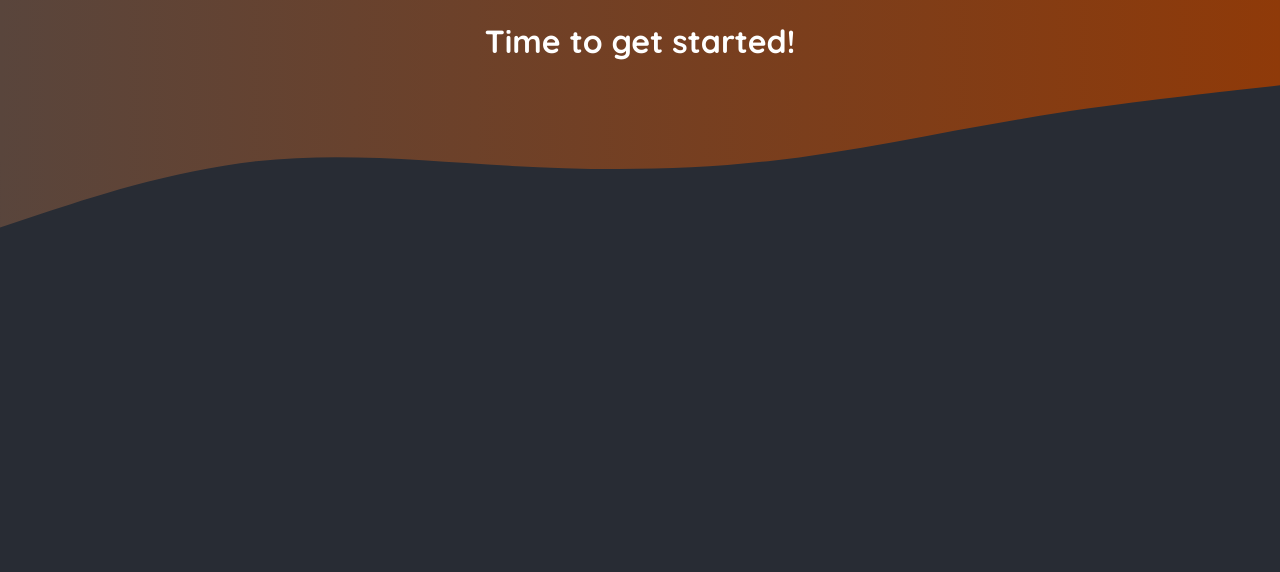
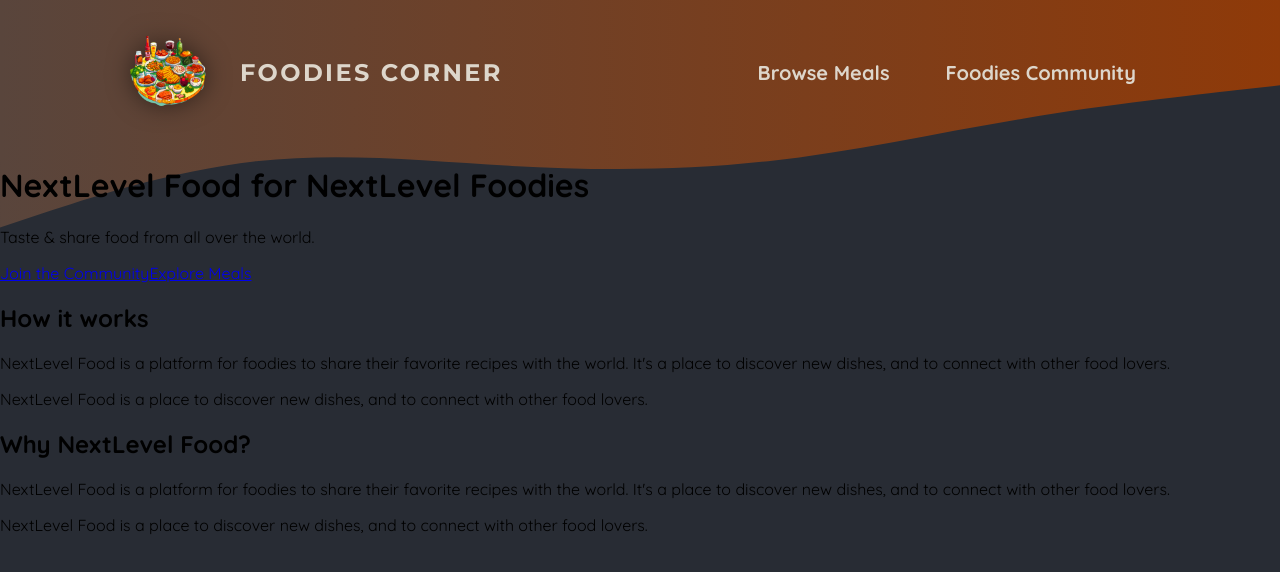
Before and after one commit to har-sat/foodies-app, a Next.js app: page / in a window 1280 px wide. Shown: the top 572 px of the page. Built offline with nearby package versions, Linux system fonts and the light colour scheme.

Commit message:
feat: landing page setup

```diff
--- /dev/null
+++ b/app/community/page.js
@@ -0,0 +1,3 @@
+export default function CommunityPage() {
+  return <h1>Community Page</h1>;
+}
--- /dev/null
+++ b/app/components/main-header/main-header-bg.js
@@ -0,0 +1,26 @@
+import classes from "./main-header-bg.module.css"
+
+export default function MainHeaderBg() {
+  return (
+    <div className={classes["header-background"]}>
+      <svg xmlns="http://www.w3.org/2000/svg" viewBox="0 0 1440 320">
+        <defs>
+          <linearGradient id="gradient" x1="0%" y1="0%" x2="100%" y2="0%">
+            <stop
+              offset="0%"
+              style={{ stopColor: "#59453c", stopOpacity: "1" }}
+            />
+            <stop
+              offset="100%"
+              style={{ stopColor: "#8f3a09", stopOpacity: "1" }}
+            />
+          </linearGradient>
+        </defs>
+        <path
+          fill="url(#gradient)"
+          d="M0,256L48,240C96,224,192,192,288,181.3C384,171,480,181,576,186.7C672,192,768,192,864,181.3C960,171,1056,149,1152,133.3C1248,117,1344,107,1392,101.3L1440,96L1440,0L1392,0C1344,0,1248,0,1152,0C1056,0,960,0,864,0C768,0,672,0,576,0C480,0,384,0,288,0C192,0,96,0,48,0L0,0Z"
+        ></path>
+      </svg>
+    </div>
+  );
+}
--- /dev/null
+++ b/app/components/main-header/main-header-bg.module.css
@@ -0,0 +1,14 @@
+.header-background svg {
+  display: block;
+  width: 100%;
+  height: auto;
+}
+
+.header-background {
+  position: absolute;
+  width: 100%;
+  height: 320px;
+  top: 0;
+  left: 0;
+  z-index: -1;
+}
--- /dev/null
+++ b/app/components/main-header/main-header.js
@@ -0,0 +1,28 @@
+import classes from "./main-header.module.css";
+import Image from "next/image";
+
+import Link from "next/link";
+import logo from "@/assets/logo.png";
+import Background from "./main-header-bg";
+
+export default function MainHeader() {
+  return (
+    <header className={classes.header}>
+      <Background />
+      <Link href="/" className={classes.logo}>
+        <Image className={classes.logo} src={logo} alt="brand logo" priority />
+        Foodies Corner
+      </Link>
+      <nav className={classes.nav}>
+        <ul>
+          <li>
+            <Link href={"/meals"}>Browse Meals</Link>
+          </li>
+          <li>
+            <Link href={"/community"}>Foodies Community</Link>
+          </li>
+        </ul>
+      </nav>
+    </header>
+  );
+}
--- /dev/null
+++ b/app/components/main-header/main-header.module.css
@@ -0,0 +1,67 @@
+.header {
+  display: flex;
+  justify-content: space-between;
+  align-items: center;
+  padding: 2rem 1rem;
+}
+
+@media (min-width: 768px) {
+  .header {
+    padding: 2rem 10%;
+  }
+}
+
+.nav ul {
+  list-style: none;
+  margin: 0;
+  padding: 0;
+  display: flex;
+  gap: 1.5rem;
+  /* font-family: 'Montserrat', sans-serif; */
+  font-size: 1.25rem;
+}
+
+.nav a {
+  text-decoration: none;
+  color: #ddd6cb;
+  font-weight: bold;
+  padding: 0.5rem 1rem;
+  border-radius: 0.5rem;
+}
+
+.nav a:hover,
+.nav a:active {
+  background: linear-gradient(90deg, #ff8a05, #f9b331);
+  background-clip: text;
+  -webkit-background-clip: text;
+  -webkit-text-fill-color: transparent;
+  text-shadow: 0 0 18px rgba(248, 190, 42, 0.8);
+}
+
+.active {
+  background: linear-gradient(90deg, #ff8a05, #f9b331);
+  background-clip: text;
+  -webkit-background-clip: text;
+  -webkit-text-fill-color: transparent;
+}
+
+.logo {
+  display: flex;
+  align-items: center;
+  justify-content: center;
+  gap: 2rem;
+  text-decoration: none;
+  color: #ddd6cb;
+  font-weight: bold;
+  font-family: 'Montserrat', sans-serif;
+  letter-spacing: 0.15rem;
+  text-transform: uppercase;
+  font-size: 1.5rem;
+}
+
+.logo img {
+  width: 5rem;
+  height: 5rem;
+  object-fit: contain;
+  filter: drop-shadow(0 0 0.75rem rgba(0, 0, 0, 0.5));
+}
--- a/app/globals.css
+++ b/app/globals.css
@@ -13,20 +13,8 @@
   background: radial-gradient(#282c34, #282c34);
 }
 
-.header-background {
-  position: absolute;
-  width: 100%;
-  height: 320px;
-  top: 0;
-  left: 0;
-  z-index: -1;
-}
 
-svg {
-  display: block;
-  width: 100%;
-  height: auto;
-}
+
 
 .not-found,
 .error {
--- a/app/layout.js
+++ b/app/layout.js
@@ -1,34 +1,17 @@
-import './globals.css';
+import MainHeader from "./components/main-header/main-header";
+import MainHeaderBg from "./components/main-header/main-header-bg";
+import "./globals.css";
 
 export const metadata = {
-  title: 'NextLevel Food',
-  description: 'Delicious meals, shared by a food-loving community.',
+  title: "NextLevel Food",
+  description: "Delicious meals, shared by a food-loving community.",
 };
 
 export default function RootLayout({ children }) {
   return (
     <html lang="en">
       <body>
-        <div className="header-background">
-          <svg xmlns="http://www.w3.org/2000/svg" viewBox="0 0 1440 320">
-            <defs>
-              <linearGradient id="gradient" x1="0%" y1="0%" x2="100%" y2="0%">
-                <stop
-                  offset="0%"
-                  style={{ stopColor: '#59453c', stopOpacity: '1' }}
-                />
-                <stop
-                  offset="100%"
-                  style={{ stopColor: '#8f3a09', stopOpacity: '1' }}
-                />
-              </linearGradient>
-            </defs>
-            <path
-              fill="url(#gradient)"
-              d="M0,256L48,240C96,224,192,192,288,181.3C384,171,480,181,576,186.7C672,192,768,192,864,181.3C960,171,1056,149,1152,133.3C1248,117,1344,107,1392,101.3L1440,96L1440,0L1392,0C1344,0,1248,0,1152,0C1056,0,960,0,864,0C768,0,672,0,576,0C480,0,384,0,288,0C192,0,96,0,48,0L0,0Z"
-            ></path>
-          </svg>
-        </div>
+        <MainHeader />
 
         {children}
       </body>
--- /dev/null
+++ b/app/meals/[slug]/page.js
@@ -0,0 +1,3 @@
+export default function SideFunction({ params }) {
+  return <h2>{params.slug}</h2>;
+}
--- /dev/null
+++ b/app/meals/page.js
@@ -0,0 +1,5 @@
+export default function MealsPage() {
+  return <h1>
+    Meals Page
+  </h1>
+};
--- /dev/null
+++ b/app/meals/share/page.js
@@ -0,0 +1,3 @@
+export default function MealsSharePage() {
+  return <h1>Share your meals here</h1>;
+}
--- a/app/page.js
+++ b/app/page.js
@@ -1,9 +1,50 @@
+import Link from 'next/link';
+
+import classes from './page.module.css';
+
 export default function Home() {
   return (
-    <main>
-      <h1 style={{ color: 'white', textAlign: 'center' }}>
-        Time to get started!
-      </h1>
-    </main>
+    <>
+      <header className={classes.header}>
+        <div className={classes.slideshow}></div>
+        <div>
+          <div className={classes.hero}>
+            <h1>NextLevel Food for NextLevel Foodies</h1>
+            <p>Taste & share food from all over the world.</p>
+          </div>
+          <div className={classes.cta}>
+            <Link href="/community">Join the Community</Link>
+            <Link href="/meals">Explore Meals</Link>
+          </div>
+        </div>
+      </header>
+      <main>
+        <section className={classes.section}>
+          <h2>How it works</h2>
+          <p>
+            NextLevel Food is a platform for foodies to share their favorite
+            recipes with the world. It&apos;s a place to discover new dishes, and to
+            connect with other food lovers.
+          </p>
+          <p>
+            NextLevel Food is a place to discover new dishes, and to connect
+            with other food lovers.
+          </p>
+        </section>
+
+        <section className={classes.section}>
+          <h2>Why NextLevel Food?</h2>
+          <p>
+            NextLevel Food is a platform for foodies to share their favorite
+            recipes with the world. It&apos;s a place to discover new dishes, and to
+            connect with other food lovers.
+          </p>
+          <p>
+            NextLevel Food is a place to discover new dishes, and to connect
+            with other food lovers.
+          </p>
+        </section>
+      </main>
+    </>
   );
 }
```
Also changed, not shown: app/page.module.css (added), 1 other file (tests, documents, lock files or other folders).
